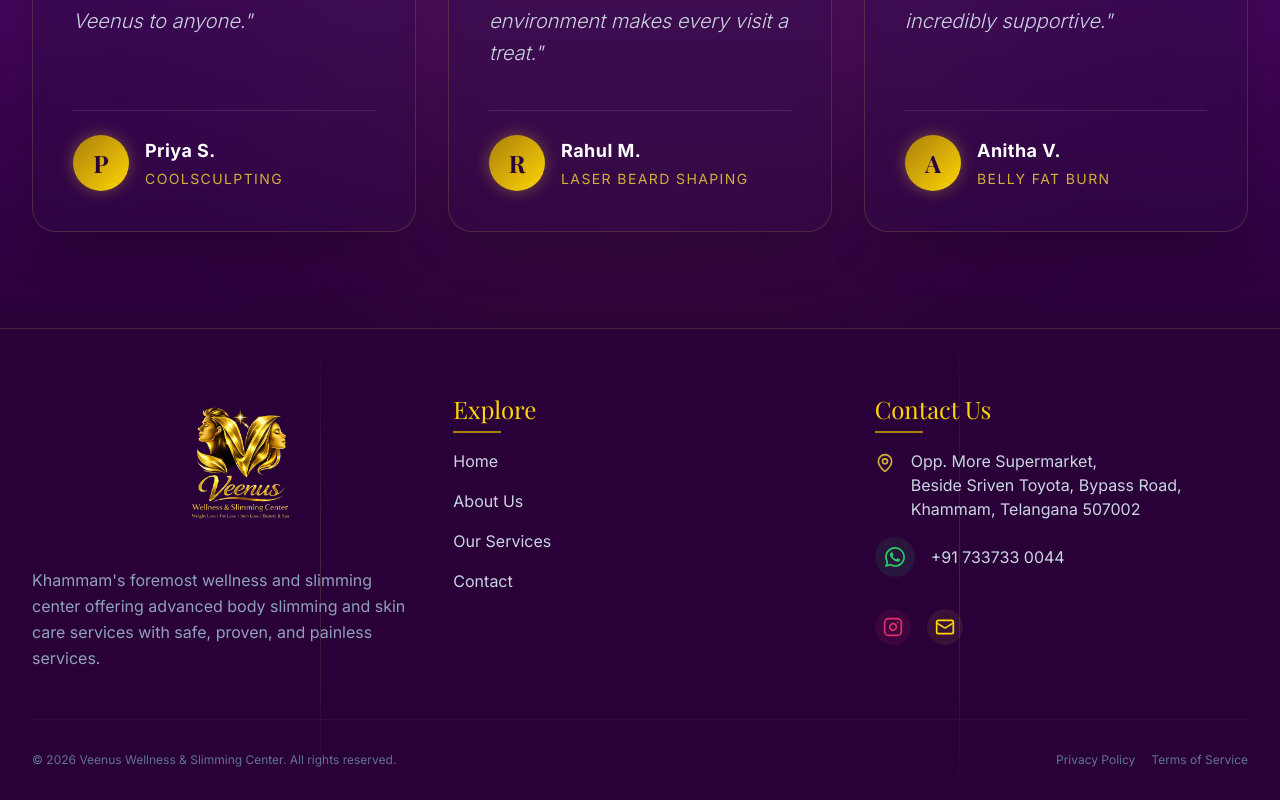
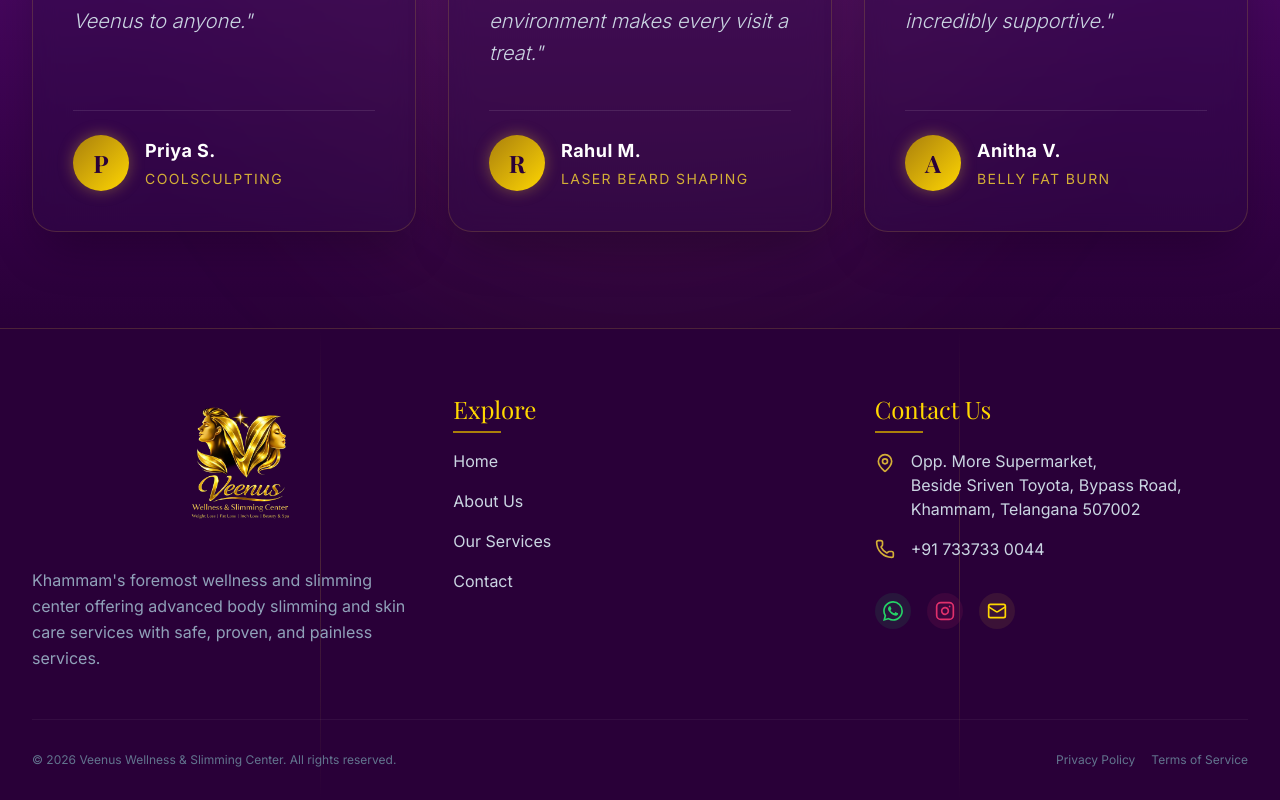
Before and after one commit to SaNjAy-bRo/veenus, a Next.js app: page / in a window 1280 px wide. Shown: the part 3718-4518 px from the top of the page. Built offline with nearby package versions, Linux system fonts and the light colour scheme; a web font is replaced by a local one.

Commit message:
style: final footer icon correction - move whatsapp logo to social row only

```diff
--- a/src/components/Footer.tsx
+++ b/src/components/Footer.tsx
@@ -57,15 +57,16 @@ export default function Footer() {
                 </span>
               </div>
               <div className="flex items-center gap-4">
-                <div className="w-10 h-10 rounded-full bg-[#25D366]/10 flex items-center justify-center text-[#25D366]">
+                <Phone className="text-gold-500 shrink-0" size={20} />
+                <Link href="tel:+917337330044" className="hover:text-gold-400 transition-colors">+91 733733 0044</Link>
+              </div>
+
+              <div className="flex items-center gap-4 pt-4 justify-center md:justify-start">
+                <a href="https://wa.me/917337330044" target="_blank" rel="noopener noreferrer" className="bg-[#25D366]/10 p-2 rounded-full text-[#25D366] hover:bg-[#25D366] hover:text-white transition-all duration-300">
                   <svg viewBox="0 0 24 24" width="20" height="20" fill="currentColor">
                     <path d="M17.472 14.382c-.297-.149-1.758-.867-2.03-.967-.273-.099-.471-.148-.67.15-.197.297-.767.966-.94 1.164-.173.199-.347.223-.644.075-.297-.15-1.255-.463-2.39-1.475-.883-.788-1.48-1.761-1.653-2.059-.173-.297-.018-.458.13-.606.134-.133.298-.347.446-.52.149-.174.198-.298.298-.497.099-.198.05-.371-.025-.52-.075-.149-.669-1.612-.916-2.207-.242-.579-.487-.5-.669-.51-.173-.008-.371-.01-.57-.01-.198 0-.52.074-.792.372-.272.297-1.04 1.016-1.04 2.479 0 1.462 1.065 2.875 1.213 3.074.149.198 2.096 3.2 5.077 4.487.709.306 1.262.489 1.694.625.712.227 1.36.195 1.871.118.571-.085 1.758-.719 2.006-1.413.248-.694.248-1.289.173-1.413-.074-.124-.272-.198-.57-.347m-5.421 7.403h-.004a9.87 9.87 0 01-5.031-1.378l-.361-.214-3.741.982.998-3.648-.235-.374a9.86 9.86 0 01-1.51-5.26c.001-5.45 4.436-9.884 9.888-9.884 2.64 0 5.122 1.03 6.988 2.898a9.825 9.825 0 012.893 6.994c-.003 5.45-4.438 9.884-9.885 9.884m8.413-18.297A11.815 11.815 0 0012.05 0C5.495 0 .16 5.335.157 11.892c0 2.096.547 4.142 1.588 5.945L.057 24l6.305-1.654a11.882 11.882 0 005.683 1.448h.005c6.554 0 11.89-5.335 11.893-11.893a11.821 11.821 0 00-3.48-8.413Z" />
                   </svg>
-                </div>
-                <Link href="https://wa.me/917337330044" className="hover:text-[#25D366] transition-colors">+91 733733 0044</Link>
-              </div>
-
-              <div className="flex items-center gap-4 pt-4 justify-center md:justify-start">
+                </a>
                 <a href="https://instagram.com" target="_blank" rel="noopener noreferrer" className="bg-[#E1306C]/10 p-2 rounded-full text-[#E1306C] hover:bg-[#E1306C] hover:text-white transition-all duration-300">
                   <Instagram size={20} />
                 </a>
```
